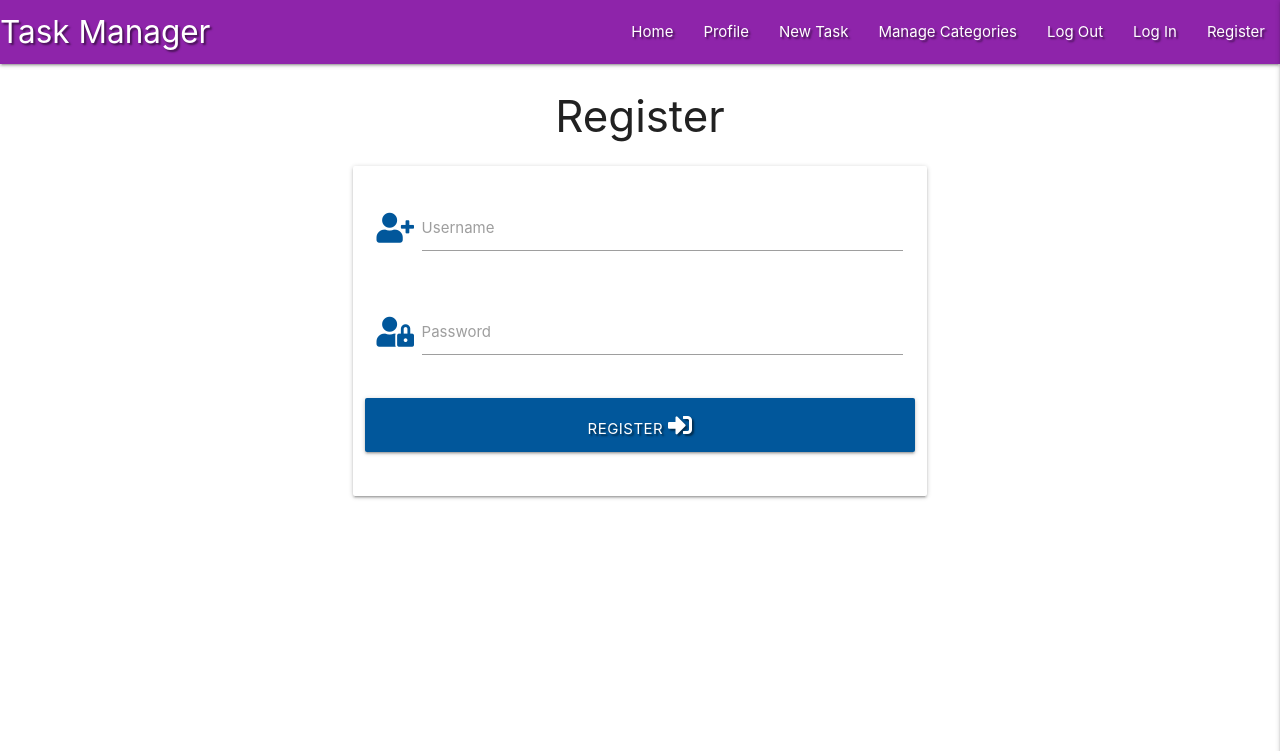
After one commit to GTretiakov/flask-task-manager, a Flask app: page /register in a window 1280 px wide. The commit adds this page. Shown: the top 751 px of the page. Run offline with Flask 2, Linux system fonts and the light colour scheme; some libraries are stand-ins or nearby versions.

Commit message:
add register template and functionality

```diff
--- a/app.py
+++ b/app.py
@@ -6,6 +6,7 @@ from flask import (
     redirect, request, session, url_for)
 from flask_pymongo import PyMongo
 from bson.objectid import ObjectId
+from werkzeug.security import generate_password_hash, check_password_hash
 if os.path.exists('env.py'):
     import env
 
@@ -29,6 +30,24 @@ def get_tasks():
     tasks = mongo.db.tasks.find()
     return render_template('tasks.html', tasks=tasks)
 
+@app.route("/register", methods=['GET', 'POST'])
+def register():
+    if request.method == 'POST':
+        existing_user = mongo.db.users.find_one(
+            {'username': request.form.get('username').lower()})
+        if existing_user:
+            flash("Username already exitst")
+            return redirect(url_for('register'))
+        register = {
+            'username': request.form.get('username').lower(),
+            'password': generate_password_hash(request.form.get('password'))
+        }
+        mongo.db.users.insert_one(register)
+
+        session['user'] = request.form.get('username').lower()
+        flash('Registration successful')
+    return render_template('register.html')
+
 
 if  __name__ == "__main__":
     app.run(host=os.environ.get('IP'),
--- a/static/css/style.css
+++ b/static/css/style.css
@@ -1,3 +1,7 @@
 .text-shadow{
     text-shadow: 2px 2px 2px rgba(0, 0, 0, 0.5);
 }
+
+.flashes h4 {
+    line-height: 2;
+}
--- a/templates/base.html
+++ b/templates/base.html
@@ -25,7 +25,7 @@
                     <li><a href="#">Manage Categories</a></li>
                     <li><a href="#">Log Out</a></li>
                     <li><a href="#">Log In</a></li>
-                    <li><a href="#">Register</a></li>
+                    <li><a href="{{ url_for('register') }}">Register</a></li>
                 </ul>
             </div>
         </nav>
@@ -38,11 +38,26 @@
             <li><a href="#">Manage Categories</a></li>
             <li><a href="#">Log Out</a></li>
             <li><a href="#">Log In</a></li>
-            <li><a href="#">Register</a></li>
+            <li><a href="{{ url_for('register') }}">Register</a></li>
         </ul>
     </header>
-    {% block content %}
-    {% endblock %}
+
+    <section>
+        {% with messages = get_flashed_messages() %}
+            {% if messages %}
+                {% for message in messages %}
+                    <div class="row flashes">
+                        <h4 class="light-blue lighten-4 center-align">{{ message }}</h4>
+                    </div>
+                {% endfor %}
+            {% endif %}
+        {% endwith %}
+    </section>
+
+    <main class="container">
+        {% block content %}
+        {% endblock %}
+    </main>
 
     <script src="https://code.jquery.com/jquery-3.5.1.min.js"
         integrity="sha256-9/aliU8dGd2tb6OSsuzixeV4y/faTqgFtohetphbbj0=" crossorigin="anonymous"></script>
--- /dev/null
+++ b/templates/register.html
@@ -0,0 +1,31 @@
+{% extends 'base.html' %}
+{% block content %}
+
+    <h3 class="center-align">Register</h3>
+    <div class="row">
+        <form class="col s12 m8 offset-m2" method="POST" action="{{ url_for('register') }}">
+            <div class="card-panel">
+                <div class="row">
+                    <div class="input-field col s12">
+                        <i class="fas fa-user-plus prefix light-blue-text text-darken-4"></i>
+                        <input id="username" name="username" type="text" minlength="5" maxlength="15" pattern="^[a-zA-Z0-9]{5,15}$" class="validate" required>
+                        <label for="username">Username</label>
+                    </div>
+                </div>
+                <div class="row">
+                    <div class="input-field col s12">
+                        <i class="fas fa-user-lock prefix light-blue-text text-darken-4"></i>
+                        <input id="password" name="password" type="password" minlength="5" maxlength="15" pattern="^[a-zA-Z0-9]{5,15}$" class="validate" required>
+                        <label for="password">Password</label>
+                    </div>
+                </div>
+                <div class="row">
+                    <button type="submit" class="col s12 btn-large light-blue darken-4 text-shadow">
+                        Register <i class="fas fa-sign-in-alt"></i>
+                    </button>
+                </div>
+            </div>
+        </form>
+    </div>
+
+  {% endblock %}
```
